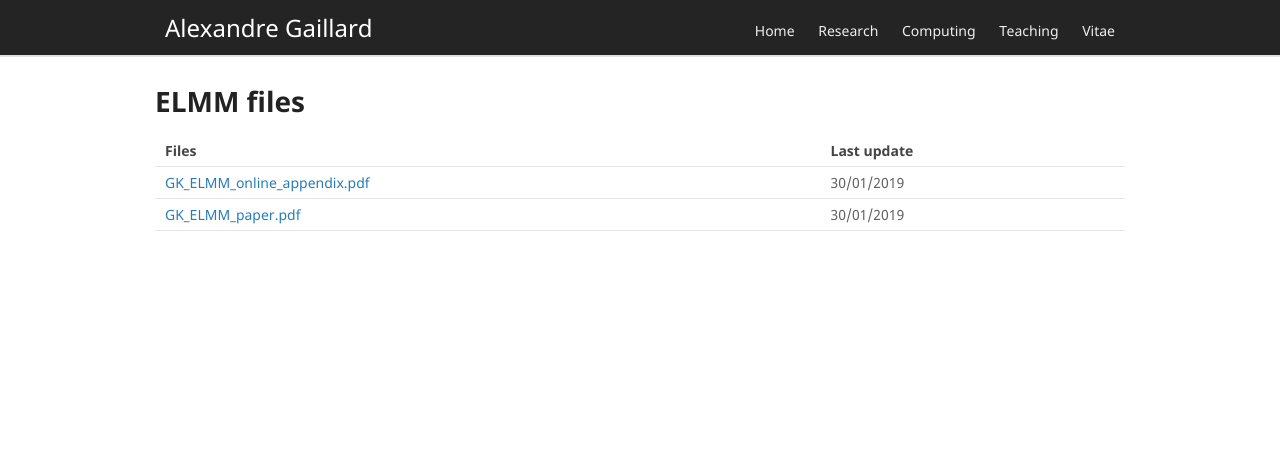
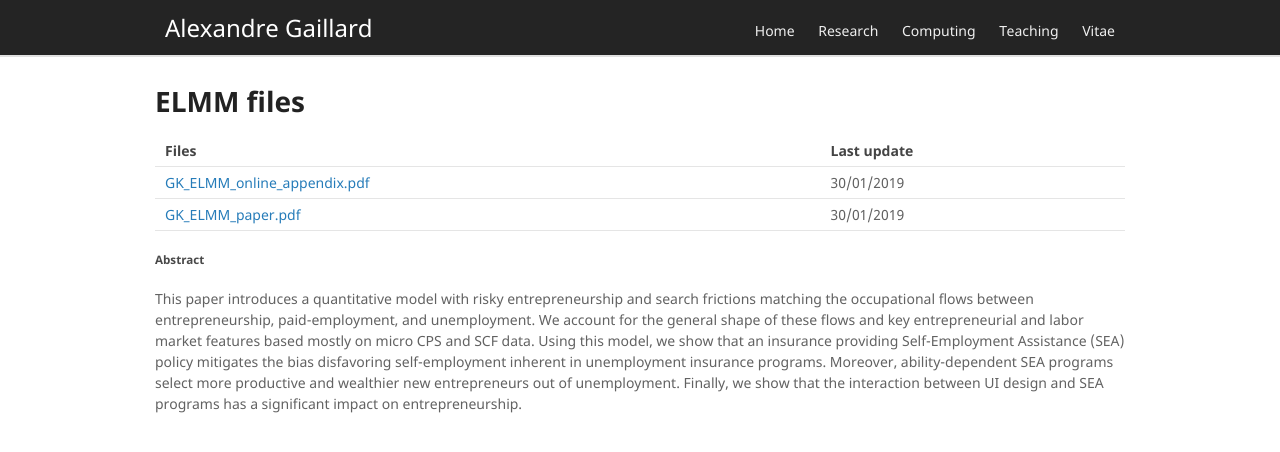
Before and after one commit to AGaillardTSE/AGaillardTSE.github.io, a Jekyll site: the page built from projects/ELMM/index.md, in a window 1280 px wide. Shown: the top 452 px of the page. Built offline with Jekyll 4.4.1, drawn with Linux system fonts in a browser that asks for light colours; our own code applies the rules of GitHub Pages for plain Markdown files.

Commit message:
Update index.md

```diff
--- a/projects/ELMM/index.md
+++ b/projects/ELMM/index.md
@@ -12,3 +12,8 @@ redirect_from:
 |:-------------|:------------------|
 | <a href="./GK_ELMM_online_appendix.pdf" target="_blank">GK_ELMM_online_appendix.pdf</a>           | 30/01/2019 |
 | <a href="./GK_ELMM_paper.pdf" target="_blank">GK_ELMM_paper.pdf</a> | 30/01/2019 |
+
+
+##### Abstract
+This paper introduces a quantitative model with risky entrepreneurship and search frictions matching the occupational flows between entrepreneurship, paid-employment, and unemployment. We account for the general shape of these flows and key entrepreneurial and labor market features based mostly on micro CPS and SCF data. Using this model, we show
+that an insurance providing Self-Employment Assistance (SEA) policy mitigates the bias disfavoring self-employment inherent in unemployment insurance programs. Moreover, ability-dependent SEA programs select more productive and wealthier new entrepreneurs out of unemployment. Finally, we show that the interaction between UI design and SEA programs has a significant impact on entrepreneurship.
```
